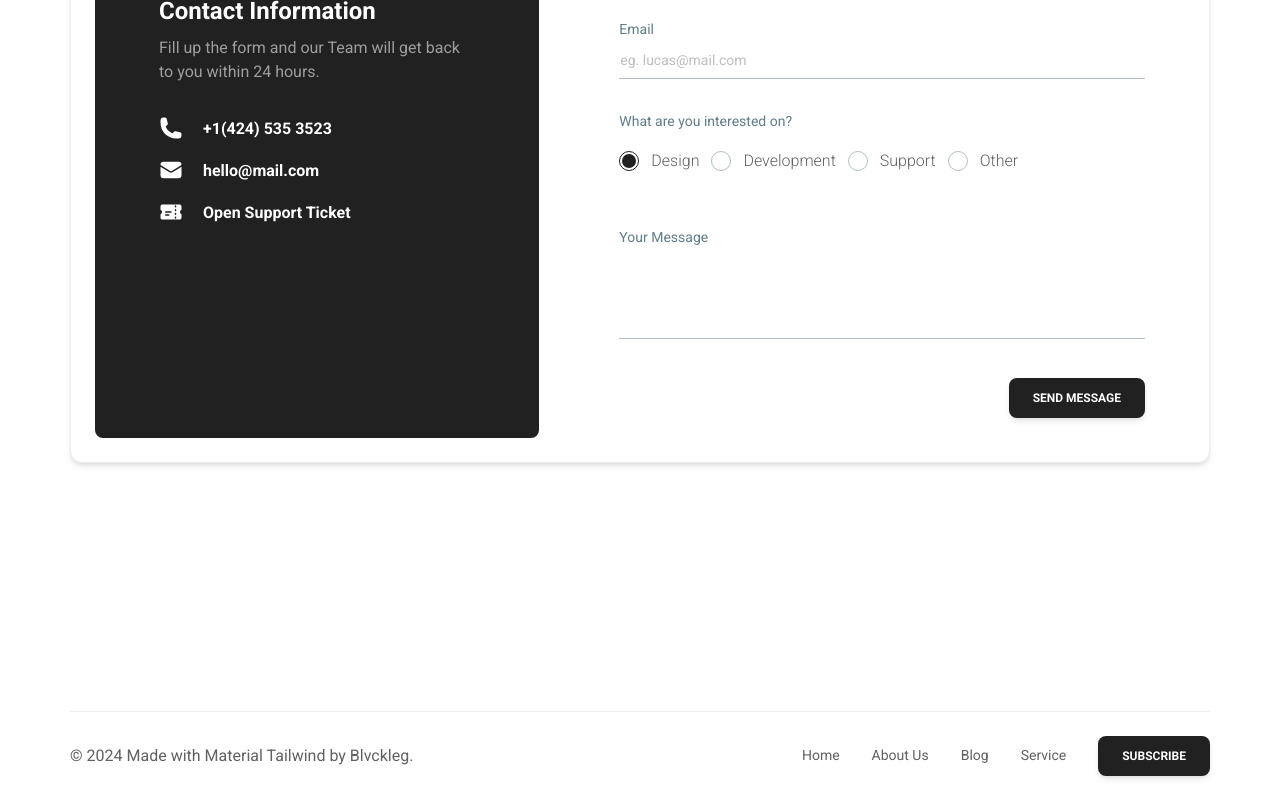
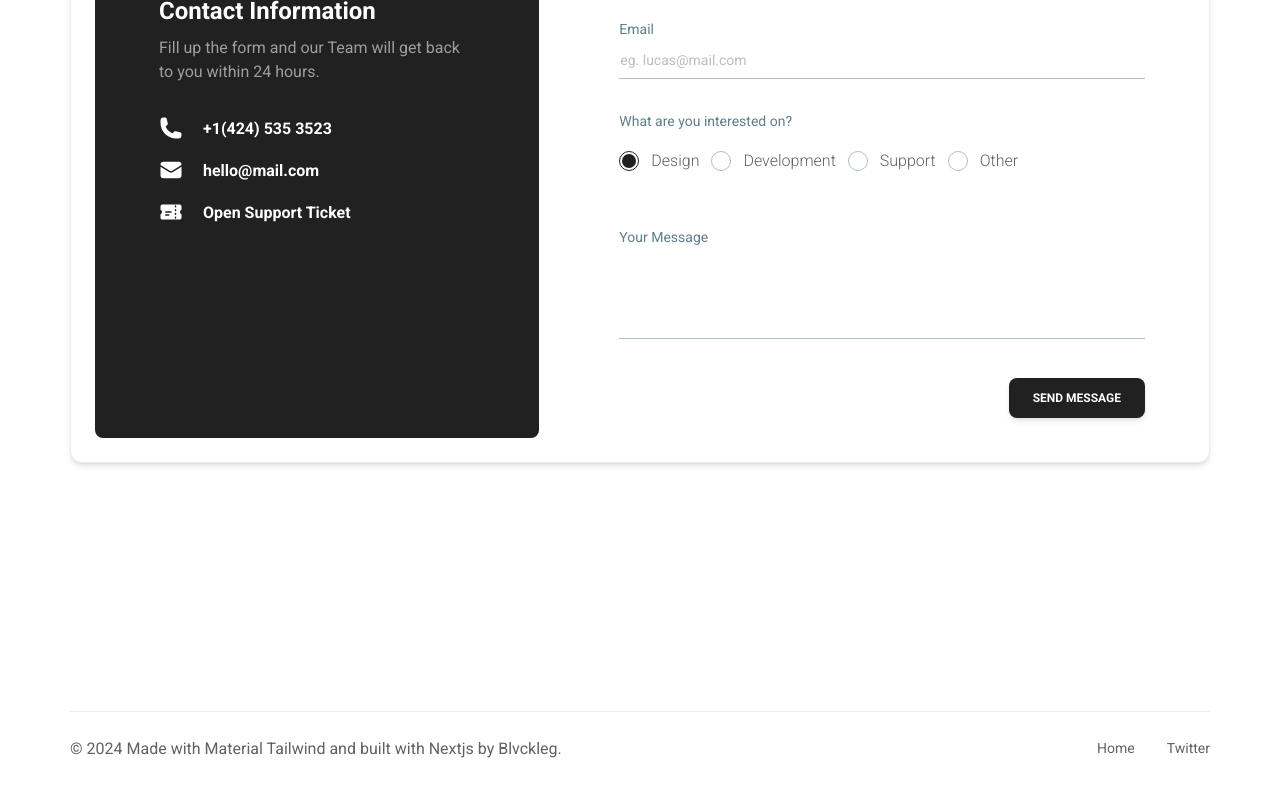
Before and after one commit to sanriodev/blvckleg.dev, a Next.js app: page / in a window 1280 px wide. Shown: the part 5375-6175 px from the top of the page. Built offline with nearby package versions, Linux system fonts and the light colour scheme.

Commit message:
feat: links

```diff
--- a/src/app/layout.tsx
+++ b/src/app/layout.tsx
@@ -11,9 +11,9 @@ const roboto = Roboto({
 });
 
 export const metadata: Metadata = {
-  title: "Next.js + Tailwind Portfolio Page",
+  title: "Blvckleg",
   description:
-    "Introducing Tailwind Portfolio Page, a versatile and stylish portfolio template built on the foundation of Tailwind CSS and Material Tailwind.",
+    "Blvckleg Portfolio.",
 };
 
 export default function RootLayout({
--- a/src/components/footer.tsx
+++ b/src/components/footer.tsx
@@ -1,6 +1,6 @@
-import { Typography, Button } from "@material-tailwind/react";
+import { Typography } from "@material-tailwind/react";
 
-const LINKS = ["Home", "About Us", "Blog", "Service"];
+const LINKS = [{name: "Home", link: '#'}, {name: "Twitter", link: 'https://twitter.com/blvckleg'}];
 const CURRENT_YEAR = new Date().getFullYear();
 
 export function Footer() {
@@ -12,6 +12,9 @@ export function Footer() {
             &copy; {CURRENT_YEAR} Made with{" "}
             <a href="https://www.material-tailwind.com" target="_blank">
               Material Tailwind
+            </a> and built with{" "}
+            <a href="https://nextjs.org/" target="_blank">
+              Nextjs
             </a>{" "}
             by{" "}
             <a href="https://github.com/Blvckleg" target="_blank">
@@ -21,17 +24,16 @@ export function Footer() {
           </Typography>
           <ul className="flex gap-8 items-center">
             {LINKS.map((link) => (
-              <li key={link}>
+              <li key={link.name}>
                 <Typography
                   as="a"
-                  href="#"
+                  href={link.link}
                   variant="small"
                   className="font-normal text-gray-700 hover:text-gray-900 transition-colors"  placeholder={undefined} onPointerEnterCapture={undefined} onPointerLeaveCapture={undefined}                >
-                  {link}
+                  {link.name}
                 </Typography>
               </li>
             ))}
-            <Button color="gray"  placeholder={undefined} onPointerEnterCapture={undefined} onPointerLeaveCapture={undefined}>subscribe</Button>
           </ul>
         </div>
       </div>
```
